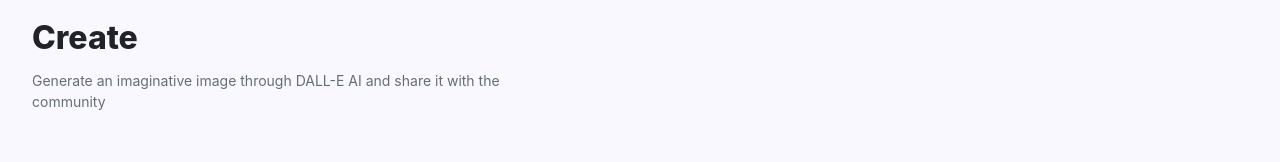
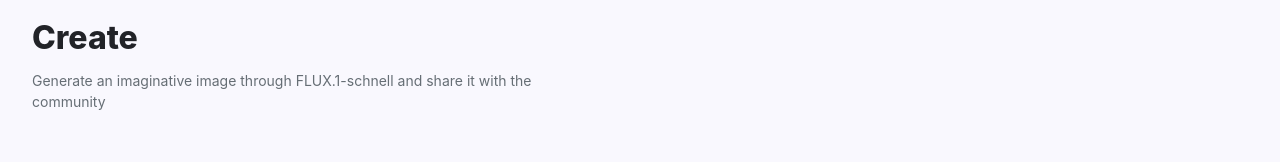
Before and after one commit to TiwariAry/ImageGenerator_AI, a React (Vite) app in the folder client/: page /create-post in a window 1280 px wide. Shown: the part 120-282 px from the top of the page. Built offline with nearby package versions, Linux system fonts and the light colour scheme.

Commit message:
Change model name

```diff
--- a/client/src/pages/CreatePost.jsx
+++ b/client/src/pages/CreatePost.jsx
@@ -27,9 +27,9 @@
     const generateImage = async () => {
         if (form.prompt) {
             try {
-                // https://imagegenerator-ai.onrender.com/api/v1/hugging-face
+                // http://localhost:5000/api/v1/hugging-face
                 setGeneratingImg(true);
-                const response = await fetch('http://localhost:5000/api/v1/hugging-face', {
+                const response = await fetch('https://imagegenerator-ai.onrender.com/api/v1/hugging-face', {
                     method: 'POST',
                     headers: {
                         'Content-Type': 'application/json',
@@ -82,7 +82,7 @@
         <section className="max-w-7xl mx-auto">
             <div>
                 <h1 className="font-extrabold text-[#222328] text-[32px]">Create</h1>
-                <p className="mt-2 text-[#666e75] text-[14px] max-w-[500px]">Generate an imaginative image through DALL-E AI and share it with the community</p>
+                <p className="mt-2 text-[#666e75] text-[14px] max-w-[500px]">Generate an imaginative image through FLUX.1-schnell and share it with the community</p>
             </div>
 
             <form className="mt-16 max-w-3xl" onSubmit={handleSubmit}>
--- a/client/src/pages/Home.jsx
+++ b/client/src/pages/Home.jsx
@@ -70,7 +70,7 @@
                     The Community Showcase
                 </h1>
                 <p className={"mt-2 text-[#666e75] text-[16px] max-w-[500px]"}>
-                    Browse through a collection of imaginative and visually stunning images generated by the DALL-E AI
+                    Browse through a collection of imaginative and visually stunning images generated by the FLUX.1-schnell
                 </p>
             </div>
 
```
